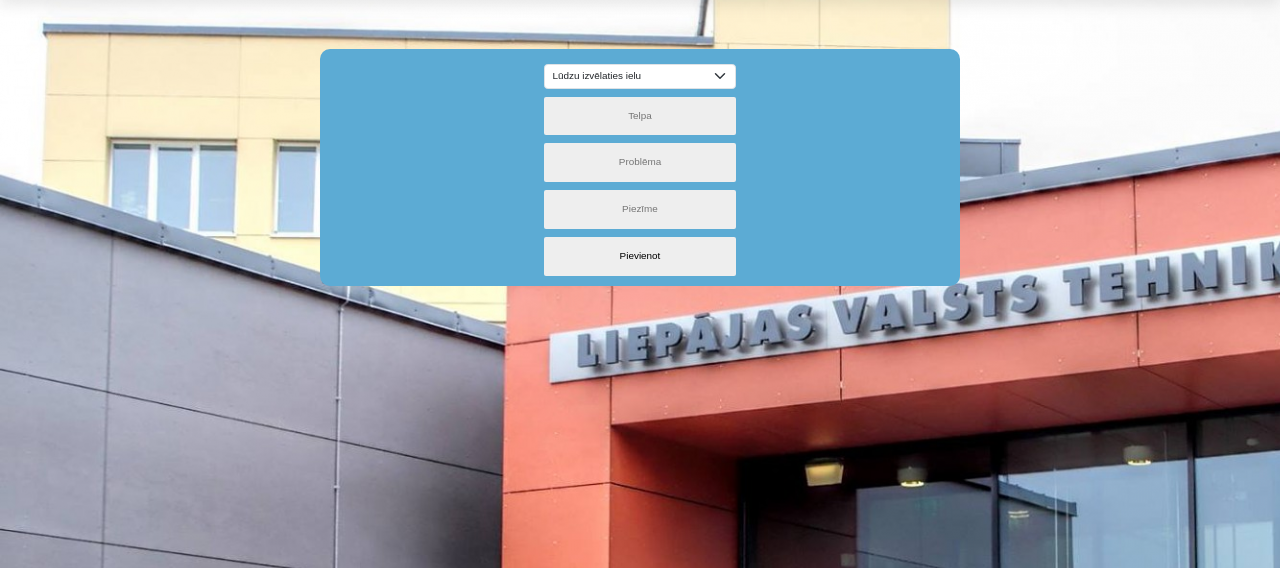
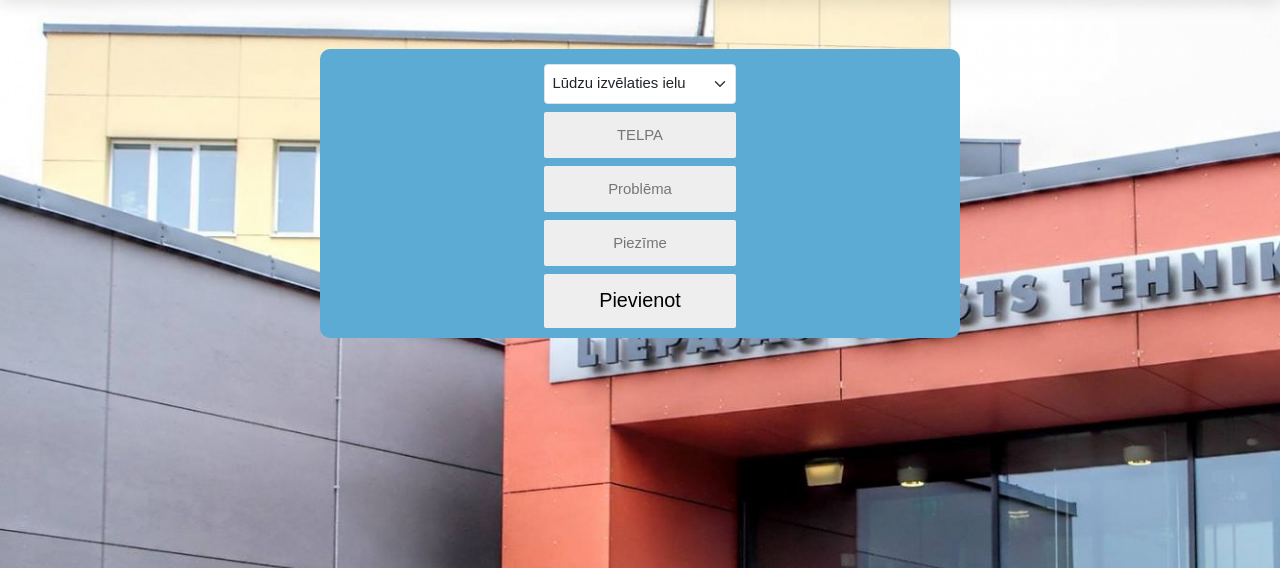
Before and after one commit to KnsGoyoLV/SchoolTicket, a PHP site: page /newinfo.php in a window 1280 px wide. Shown: the part 75-643 px from the top of the page. Run offline with PHP 8.4, Linux system fonts and the light colour scheme; the visitor is signed in with stand-in values (Sample User, id 1); data that the repository does not hold is empty.

Commit message:
bisk css

```diff
--- a/newinfo.php
+++ b/newinfo.php
@@ -58,10 +58,10 @@
         <option value="Vānes iela">Vānes iela</option>
         <option value="Ventspils iela">Ventspils iela</option>
      </select>
-        <input type="text" placeholder="Telpa" name="Telpa" />
-        <input type="text" placeholder="Problēma" name="Prob" />
-	    <input type="text" placeholder="Piezīme" name="Piez"/>
-	    <input type= "submit" name="submit1" value="Pievienot"/>
+        <input class="telpa" type="text" placeholder="Telpa" name="Telpa" />
+        <input class="parejais" type="text" placeholder="Problēma" name="Prob" />
+	    <input class="parejais" type="text" placeholder="Piezīme" name="Piez"/>
+	    <input class="pievienot" type= "submit" name="submit1" value="Pievienot"/>
 	</form>
 
 
--- a/style_main.css
+++ b/style_main.css
@@ -751,4 +751,24 @@
 .form-select{
     width: 30%;
     appearance: none;
+    line-height: 3rem;
+    font-size: 1.5rem;
 }
+
+.telpa{
+    font-size: 1.5rem;
+    text-transform: uppercase;
+}
+
+.parejais{
+    font-size: 1.5rem;
+}
+
+.pievienot{
+    font-size: 2rem;
+}
+
+.pievienot:hover{
+    font-size: 2rem;
+    background-color: rgb(190, 190, 190) ;
+}
```
